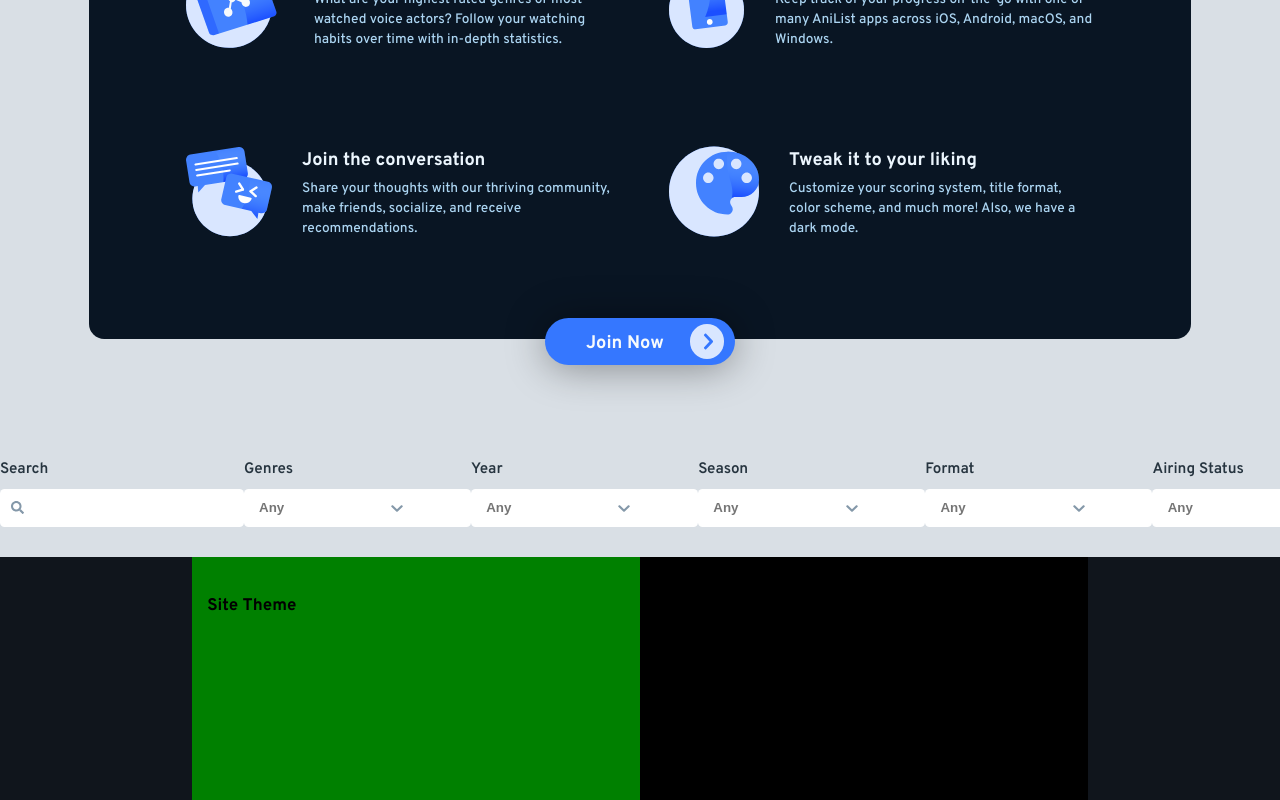
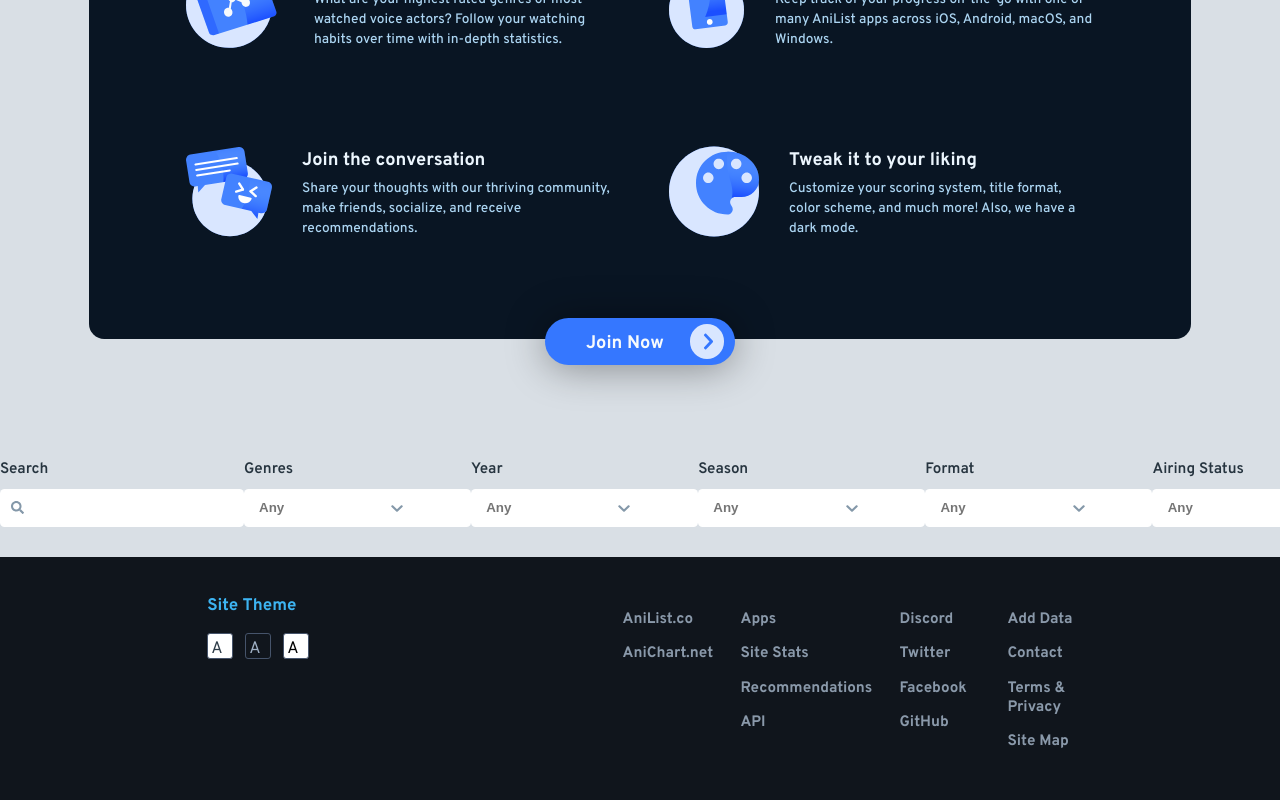
Before and after one commit to DzhideX/anilist-clone, a Next.js app: page / in a window 1280 px wide. Shown: the part 415-1215 px from the top of the page. Built offline with nearby package versions, Linux system fonts and the light colour scheme.

Commit message:
Finish footer

```diff
--- a/components/footer.js
+++ b/components/footer.js
@@ -5,10 +5,44 @@ const Footer = () => (
         <div className="footer__center__left">
           <h3> Site Theme </h3>
           <div className="footer__center__left__switches">
-            <div className="footer__center__left__switches__switch"> </div>
+            <div className="footer__center__left__switches__switch">
+              {" "}
+              <p>A</p>{" "}
+            </div>
+            <div className="footer__center__left__switches__switch">
+              {" "}
+              <p>A</p>{" "}
+            </div>
+            <div className="footer__center__left__switches__switch">
+              {" "}
+              <p>A</p>{" "}
+            </div>
           </div>
         </div>
-        <div className="footer__center__right"></div>
+        <div className="footer__center__right">
+          <div className="footer__center__right__column">
+            <a>AniList.co</a>
+            <a>AniChart.net</a>
+          </div>
+          <div className="footer__center__right__column">
+            <a>Apps</a>
+            <a>Site Stats</a>
+            <a>Recommendations</a>
+            <a>API</a>
+          </div>
+          <div className="footer__center__right__column">
+            <a>Discord</a>
+            <a>Twitter</a>
+            <a>Facebook</a>
+            <a>GitHub</a>
+          </div>
+          <div className="footer__center__right__column">
+            <a>Add Data</a>
+            <a>Contact</a>
+            <a>Terms & Privacy</a>
+            <a>Site Map</a>
+          </div>
+        </div>
       </div>
     </div>
     <style jsx>{`
@@ -26,20 +60,72 @@ const Footer = () => (
       }
 
       .footer__center__left {
-        background-color: green;
         height: 100%;
-        width: 50%;
+        width: 45%;
       }
 
       .footer__center__left h3 {
         margin-top: 2.5rem;
         margin-left: 1rem;
+        color: #3db4f2;
+      }
+
+      .footer__center__left__switches {
+        display: flex;
+        flex-direction: row;
+        margin-left: 1rem;
+      }
+
+      .footer__center__left__switches div:nth-of-type(1) {
+        color: #2e3c48;
+      }
+
+      .footer__center__left__switches div:nth-of-type(2) {
+        color: #a0b1c5;
+        background-color: #11161d;
+      }
+
+      .footer__center__left__switches__switch {
+        height: 1.7rem;
+        width: 1.7rem;
+        margin-right: 0.8rem;
+        background-color: white;
+        border-radius: 0.2rem;
+        border: 0.1rem solid #46546b;
+        cursor: pointer;
+      }
+
+      .footer__center__left__switches__switch p {
+        margin: 0.3rem 0 0 0.2rem;
+        font-size: 1.1rem;
+        font-weight: 400;
       }
 
       .footer__center__right {
-        background-color: black;
         height: 100%;
-        width: 50%;
+        width: 55%;
+        display: grid;
+        grid-template-columns: 1fr 1fr 1fr 1fr;
+      }
+
+      .footer__center__right__column {
+        display: flex;
+        flex-direction: column;
+        box-sizing: border-box;
+        padding-top: 2.5rem;
+        padding-left: 1.8rem;
+      }
+
+      .footer__center__right__column a {
+        color: #8a99aa;
+        font-size: 1rem;
+        font-weight: 700;
+        cursor: pointer;
+        margin-top: 1rem;
+      }
+
+      .footer__center__right__column a:hover {
+        color: #105f8a;
       }
     `}</style>
   </>
```
